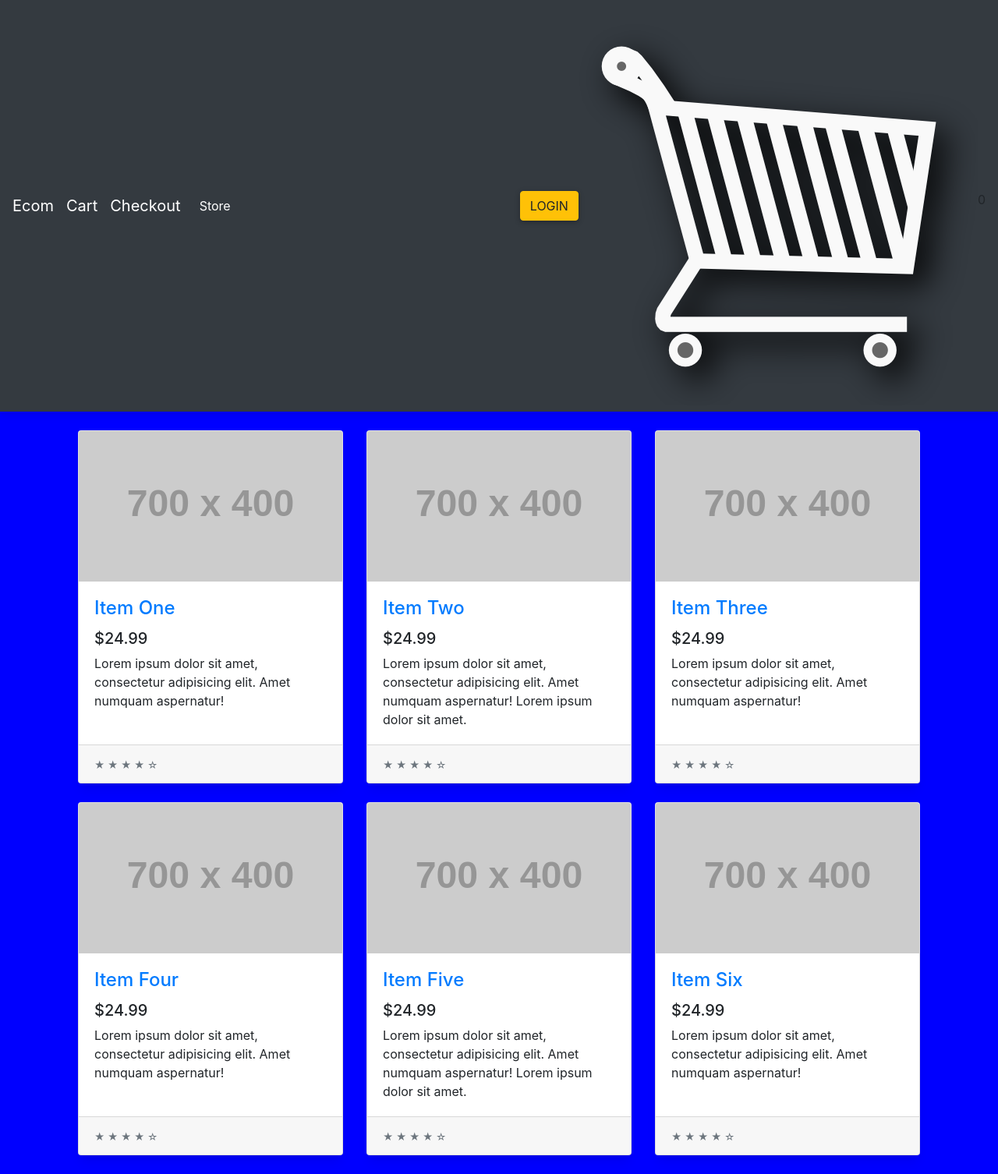
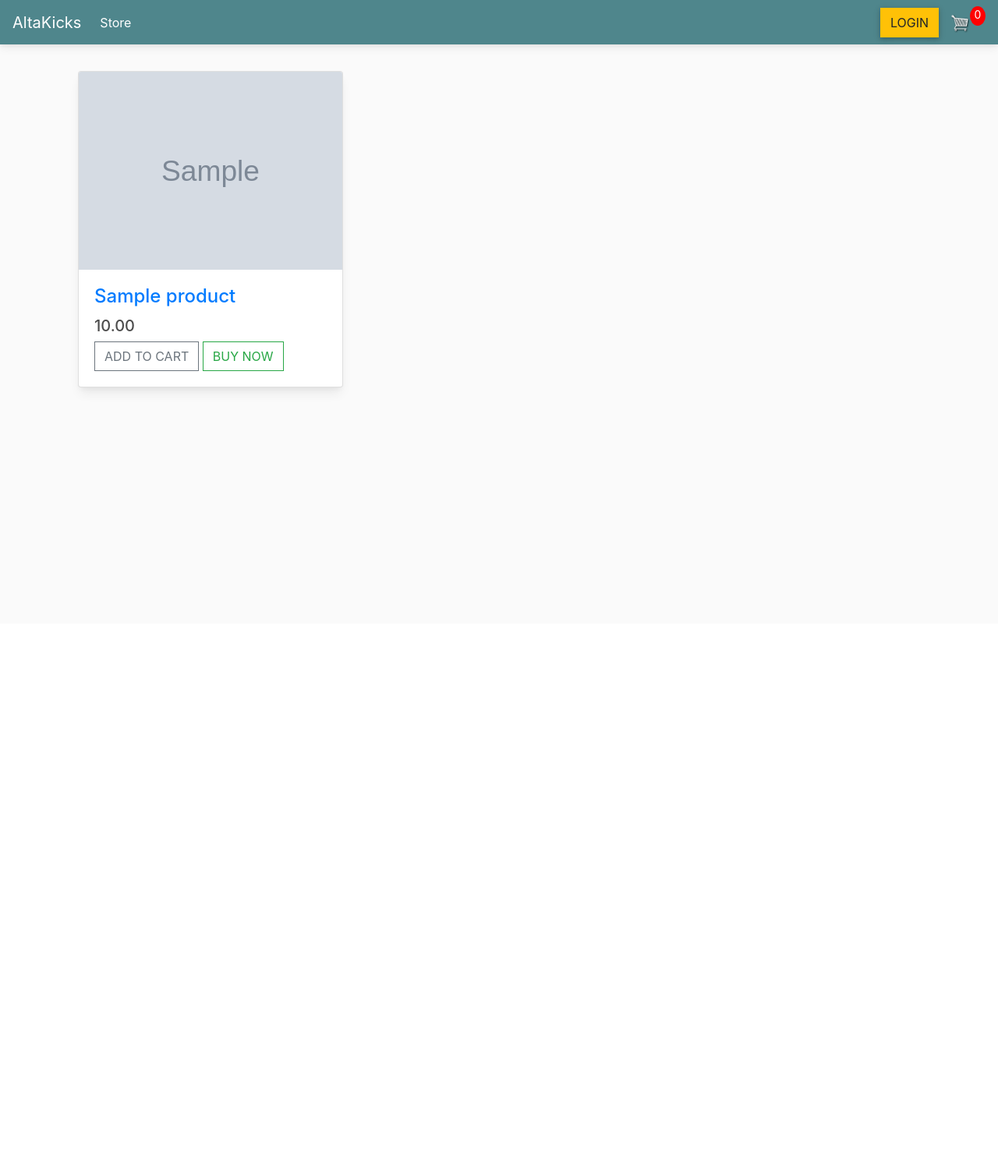
Before and after one commit to josedlg/altakicksstore, a Django app: template store/templates/store/store.html in a window 1280 px wide. Shown: the whole page at 78% size. After the commit the page ends 505 px from the top, so only its background shows below. Run offline with Django 3.2, Linux system fonts and the light colour scheme; the template is opened without the code that fills it: most values are stand-ins (such as "Sample title", 1, 10 or a date in 2020); grey boxes marked "Sample" are stand-in pictures; grey boxes labelled with a size stand in for pictures from a placeholder-image service; some libraries are stand-ins or nearby versions.

Commit message:
renderedd for the store

```diff
--- a/mysite/settings.py
+++ b/mysite/settings.py
@@ -123,3 +123,6 @@ STATIC_URL = '/static/'
 STATICFILES_DIRS = [
     os.path.join(BASE_DIR, 'static')
 ]
+MEDIA_URL = '/images/'
+
+MEDIA_ROOT = os.path.join(BASE_DIR, 'static/images')
--- a/mysite/static/css/main.css
+++ b/mysite/static/css/main.css
@@ -1,3 +1,103 @@
 body {
-    background-color: blue;
+    background-color: hsl(0, 0%, 98%);
 }
+
+h1,
+h2,
+h3,
+h4,
+h5,
+h6 {
+    color: hsl(0, 0%, 30%);
+}
+
+.box-element {
+    box-shadow: hsl(0, 0%, 80%) 0 0 16px;
+    background-color: #fff;
+    border-radius: 4px;
+    padding: 10px;
+}
+
+.thumbnail {
+    width: 100%;
+    height: 200px;
+    -webkit-box-shadow: -1px -3px 5px -2px rgba(214, 214, 214, 1);
+    -moz-box-shadow: -1px -3px 5px -2px rgba(214, 214, 214, 1);
+    box-shadow: -1px -3px 5px -2px rgba(214, 214, 214, 1);
+}
+
+.product {
+    border-radius: 0 0 4px 4px;
+}
+
+.bg-dark {
+    background-color: #4f868c!important;
+}
+
+#cart-icon {
+    width: 25px;
+    display: inline-block;
+    margin-left: 15px;
+}
+
+#cart-total {
+    display: block;
+    text-align: center;
+    color: #fff;
+    background-color: red;
+    width: 20px;
+    height: 25px;
+    border-radius: 50%;
+    font-size: 14px;
+}
+
+.col-lg-4,
+.col-lg-6,
+.col-lg-8,
+.col-lg-12 {
+    margin-top: 10px;
+}
+
+.btn {
+    border-radius: 0;
+}
+
+.row-image {
+    width: 100px;
+}
+
+.form-field {
+    width: 250px;
+    display: inline-block;
+    padding: 5px;
+}
+
+.cart-row {
+    display: flex;
+    align-items: flex-stretch;
+    padding-bottom: 10px;
+    margin-bottom: 10px;
+    border-bottom: 1px solid #ececec;
+}
+
+.quantity {
+    display: inline-block;
+    font-weight: 700;
+    padding-right: 10px;
+}
+
+.chg-quantity {
+    width: 12px;
+    cursor: pointer;
+    display: block;
+    margin-top: 5px;
+    transition: .1s;
+}
+
+.chg-quantity:hover {
+    opacity: .6;
+}
+
+.hidden {
+    display: none!important;
+}
--- a/mysite/urls.py
+++ b/mysite/urls.py
@@ -16,7 +16,12 @@ Including another URLconf
 from django.contrib import admin
 from django.urls import path, include
 
+from django.conf.urls.static import static
+from django.conf import settings
+
 urlpatterns = [
     path('admin/', admin.site.urls),
     path('', include('store.urls')),
 ]
+
+urlpatterns += static(settings.MEDIA_URL, document_root=settings.MEDIA_ROOT)
--- a/store/templates/store/main.html
+++ b/store/templates/store/main.html
@@ -3,7 +3,7 @@
 {% load static %}
 <html>
     <head>
-        <title>Ecom</title>
+        <title>AltaKicks</title>
 
         <meta name="viewport" content="width=device-width, initial-scale=1, maximum-scale=1, minimum-scale=1" />
         <!-- Font Awesome -->
@@ -24,11 +24,8 @@
     </head>
     <body>
     <!-- Navigation -->
-
     <nav class="navbar navbar-expand-lg navbar-dark bg-dark">
-  <a class="navbar-brand" href="{% url 'store' %}">Ecom</a>
-  <a class="navbar-brand" href="{% url 'cart' %}">Cart</a>
-  <a class="navbar-brand" href="{% url 'checkout' %}">Checkout</a>
+  <a class="navbar-brand" href="{% url 'store' %}">AltaKicks</a>
   <button class="navbar-toggler" type="button" data-toggle="collapse" data-target="#navbarSupportedContent" aria-controls="navbarSupportedContent" aria-expanded="false" aria-label="Toggle navigation">
     <span class="navbar-toggler-icon"></span>
   </button>
@@ -52,6 +49,8 @@
   </div>
 </nav>
 
+
+
         <div class="container">
                 <br>
                 {% block content %}
--- a/store/templates/store/store.html
+++ b/store/templates/store/store.html
@@ -4,109 +4,22 @@
     <div class="container">
 
         <div class="row">
-
-          <div class="col-lg-4 col-md-6 mb-4">
+          {% for product in products %}
+          <div class="col-lg-4 col-md-6 mb-5">
             <div class="card h-100">
-              <a href="#"><img class="card-img-top" src="http://placehold.it/700x400" alt=""></a>
+              <a href="#"><img class="card-img-top" src="{{product.image.url}}" alt=""></a>
               <div class="card-body">
                 <h4 class="card-title">
-                  <a href="#">Item One</a>
+                  <a href="#">{{product.name}}</a>
                 </h4>
-                <h5>$24.99</h5>
-                <p class="card-text">Lorem ipsum dolor sit amet, consectetur adipisicing elit. Amet numquam aspernatur!</p>
+                <h5>{{product.price|floatformat:2}}</h5>
+                <button  class="btn btn-outline-secondary add-btn">Add to Cart</button>
+                <button  class="btn btn-outline-success add-btn">Buy Now</button>
               </div>
-              <div class="card-footer">
-                <small class="text-muted">&#9733; &#9733; &#9733; &#9733; &#9734;</small>
-              </div>
+
             </div>
           </div>
-
-          <div class="col-lg-4 col-md-6 mb-4">
-            <div class="card h-100">
-              <a href="#"><img class="card-img-top" src="http://placehold.it/700x400" alt=""></a>
-              <div class="card-body">
-                <h4 class="card-title">
-                  <a href="#">Item Two</a>
-                </h4>
-                <h5>$24.99</h5>
-                <p class="card-text">Lorem ipsum dolor sit amet, consectetur adipisicing elit. Amet numquam aspernatur! Lorem ipsum dolor sit amet.</p>
-              </div>
-              <div class="card-footer">
-                <small class="text-muted">&#9733; &#9733; &#9733; &#9733; &#9734;</small>
-            </div>
-            </div>
-        </div>
-
-        <div class="col-lg-4 col-md-6 mb-4">
-            <div class="card h-100">
-            <a href="#"><img class="card-img-top" src="http://placehold.it/700x400" alt=""></a>
-            <div class="card-body">
-                <h4 class="card-title">
-                <a href="#">Item Three</a>
-                </h4>
-                <h5>$24.99</h5>
-                <p class="card-text">Lorem ipsum dolor sit amet, consectetur adipisicing elit. Amet numquam aspernatur!</p>
-            </div>
-            <div class="card-footer">
-                <small class="text-muted">&#9733; &#9733; &#9733; &#9733; &#9734;</small>
-            </div>
-            </div>
-        </div>
-
-        <div class="col-lg-4 col-md-6 mb-4">
-            <div class="card h-100">
-            <a href="#"><img class="card-img-top" src="http://placehold.it/700x400" alt=""></a>
-            <div class="card-body">
-                <h4 class="card-title">
-                <a href="#">Item Four</a>
-                </h4>
-                <h5>$24.99</h5>
-                <p class="card-text">Lorem ipsum dolor sit amet, consectetur adipisicing elit. Amet numquam aspernatur!</p>
-            </div>
-            <div class="card-footer">
-                <small class="text-muted">&#9733; &#9733; &#9733; &#9733; &#9734;</small>
-        </div>
-            </div>
-        </div>
-
-        <div class="col-lg-4 col-md-6 mb-4">
-            <div class="card h-100">
-            <a href="#"><img class="card-img-top" src="http://placehold.it/700x400" alt=""></a>
-            <div class="card-body">
-                <h4 class="card-title">
-                <a href="#">Item Five</a>
-                </h4>
-                <h5>$24.99</h5>
-                <p class="card-text">Lorem ipsum dolor sit amet, consectetur adipisicing elit. Amet numquam aspernatur! Lorem ipsum dolor sit amet.</p>
-            </div>
-            <div class="card-footer">
-                <small class="text-muted">&#9733; &#9733; &#9733; &#9733; &#9734;</small>
-            </div>
-            </div>
-        </div>
-
-        <div class="col-lg-4 col-md-6 mb-4">
-            <div class="card h-100">
-            <a href="#"><img class="card-img-top" src="http://placehold.it/700x400" alt=""></a>
-            <div class="card-body">
-                <h4 class="card-title">
-                <a href="#">Item Six</a>
-                </h4>
-                <h5>$24.99</h5>
-                <p class="card-text">Lorem ipsum dolor sit amet, consectetur adipisicing elit. Amet numquam aspernatur!</p>
-            </div>
-            <div class="card-footer">
-                <small class="text-muted">&#9733; &#9733; &#9733; &#9733; &#9734;</small>
-            </div>
-            </div>
-        </div>
-
-        </div>
-        <!-- /.row -->
-
-    </div>
-    <!-- /.col-lg-9 -->
-
+          {% endfor %}
     </div>
     <!-- /.row -->
 
--- a/store/views.py
+++ b/store/views.py
@@ -1,8 +1,9 @@
 from django.shortcuts import render
-
+from .models import *
 # Create your views here.
 def store(request):
-    context = {}
+    products = Product.objects.all()
+    context = {'products':products}
     return render(request, 'store/store.html', context)
 
 def cart(request):
```
Also changed, not shown: store/models.py (+16 -3 lines), static/images/1.jpg (added), static/images/1_0rlV4mH.jpg (added), static/images/1_1AUJXUQ.jpg (added), static/images/1_3v8XMBf.jpg (added), static/images/1_WTiNn9B.jpg (added), static/images/1_jfgddEJ.jpg (added), static/images/1_pJF3ldN.jpg (added), static/images/1_sJ9sqwy.jpg (added). Lines whose indentation alone changed are shown as unchanged.
